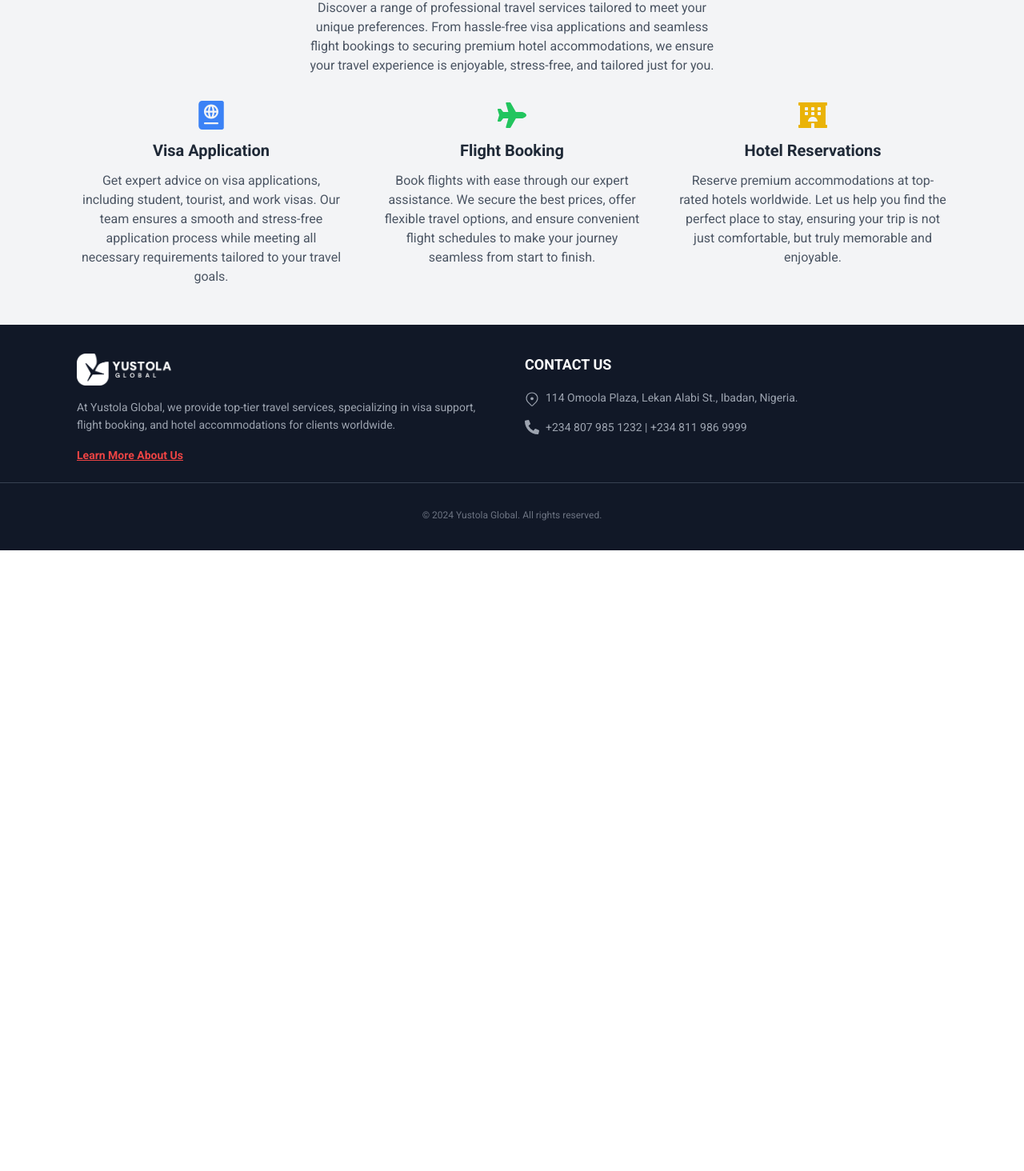
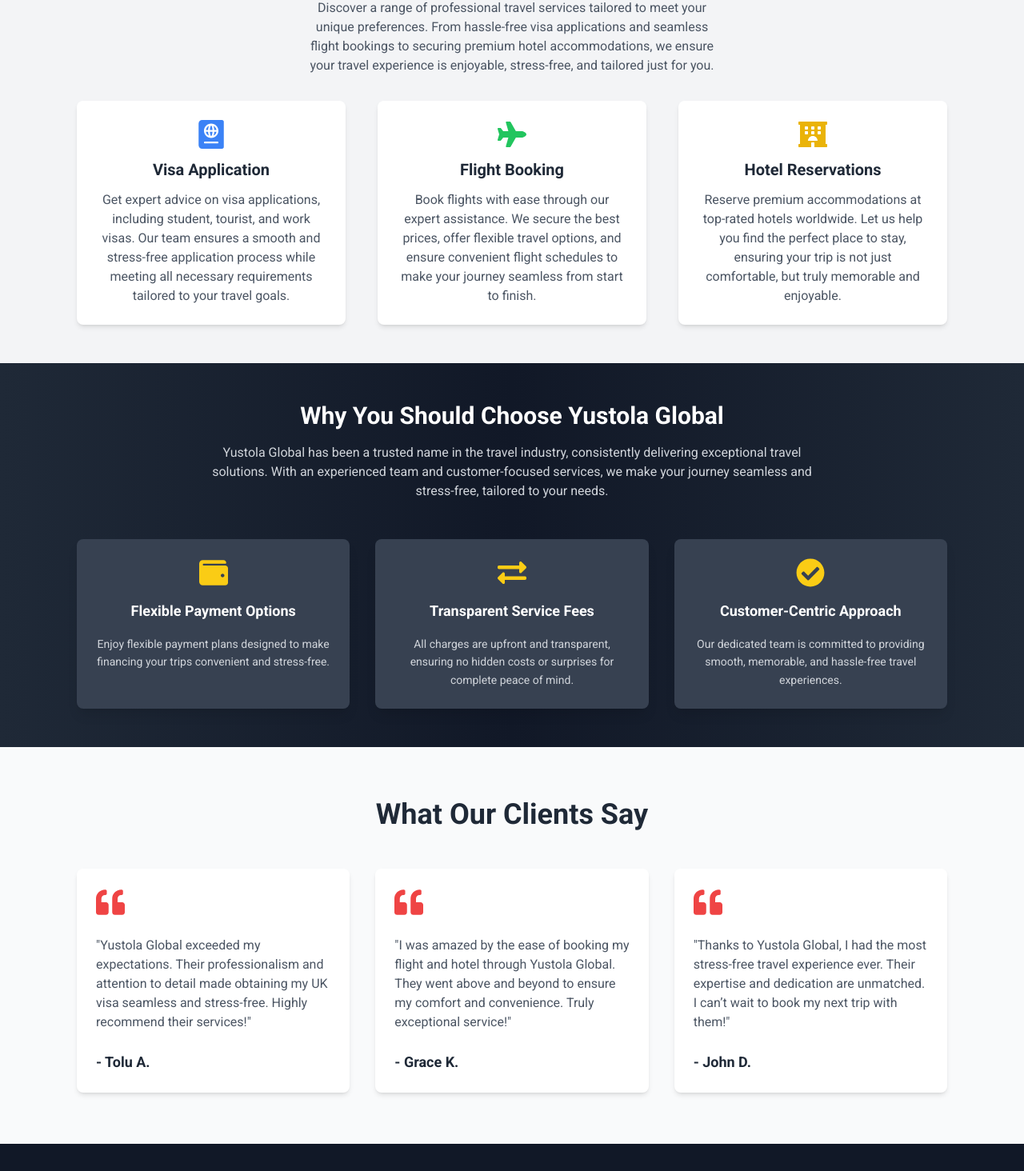
Before and after one commit to DevTaiwo18/Yustola-Global, a React (Vite) app: page / in a window 1280 px wide. Shown: the part 1040-2504 px from the top of the page at 80% size. Before the commit the page ends 1728 px from the top, so only its background shows below. Built offline with nearby package versions, Linux system fonts and the light colour scheme.

Commit message:
first commit

```diff
--- a/package.json
+++ b/package.json
@@ -10,6 +10,7 @@
     "preview": "vite preview"
   },
   "dependencies": {
+    "aos": "^2.3.4",
     "react": "^18.3.1",
     "react-dom": "^18.3.1",
     "react-helmet-async": "^2.0.5",
--- a/src/components/Ourservice.jsx
+++ b/src/components/Ourservice.jsx
@@ -1,13 +1,31 @@
-import React from "react";
+import React, { useEffect } from "react";
 import { FaPlane, FaHotel, FaPassport } from "react-icons/fa";
+import AOS from "aos";
+import "aos/dist/aos.css";
 
 const Ourservice = () => {
+  useEffect(() => {
+    AOS.init({
+      duration: 1200, // Animation duration
+      easing: "ease-in-out", // Animation easing
+      once: true, // Animation only happens once
+    });
+  }, []);
+
   return (
     <div className="py-12 bg-gray-100">
       {/* Section Title */}
       <div className="text-center mb-8 px-4">
-        <h2 className="text-3xl font-bold text-gray-800">Our Services</h2>
-        <p className="mt-4 text-gray-600 max-w-lg mx-auto leading-relaxed text-sm md:text-base">
+        <h2
+          className="text-3xl font-bold text-gray-800"
+          data-aos="fade-down" // Adding animation to the title
+        >
+          Our Services
+        </h2>
+        <p
+          className="mt-4 text-gray-600 max-w-lg mx-auto leading-relaxed text-sm md:text-base"
+          data-aos="fade-up" // Adding animation to the description
+        >
           Discover a range of professional travel services tailored to meet your unique preferences.
           From hassle-free visa applications and seamless flight bookings to securing premium hotel
           accommodations, we ensure your travel experience is enjoyable, stress-free, and tailored
@@ -16,9 +34,15 @@
       </div>
 
       {/* Services Grid */}
-      <div className="max-w-[90%] md:max-w-[85%] mx-auto grid grid-cols-1 md:grid-cols-3 gap-8 md:gap-10 text-center">
+      <div
+        className="max-w-[90%] md:max-w-[85%] mx-auto grid grid-cols-1 md:grid-cols-3 gap-8 md:gap-10 text-center"
+        data-aos="fade-up" // Adding animation to the grid
+      >
         {/* Visa Application */}
-        <div className="space-y-3">
+        <div
+          className="space-y-3 p-6 bg-white rounded-lg shadow-md transition-transform duration-300 hover:scale-105 hover:shadow-xl"
+          data-aos="zoom-in"
+        >
           <FaPassport className="text-4xl text-blue-500 mx-auto" />
           <h3 className="text-lg md:text-xl font-semibold text-gray-800">Visa Application</h3>
           <p className="text-gray-600 text-sm md:text-base leading-relaxed">
@@ -29,7 +53,10 @@
         </div>
 
         {/* Flight Booking */}
-        <div className="space-y-3">
+        <div
+          className="space-y-3 p-6 bg-white rounded-lg shadow-md transition-transform duration-300 hover:scale-105 hover:shadow-xl"
+          data-aos="zoom-in"
+        >
           <FaPlane className="text-4xl text-green-500 mx-auto" />
           <h3 className="text-lg md:text-xl font-semibold text-gray-800">Flight Booking</h3>
           <p className="text-gray-600 text-sm md:text-base leading-relaxed">
@@ -40,7 +67,10 @@
         </div>
 
         {/* Hotel Reservations */}
-        <div className="space-y-3">
+        <div
+          className="space-y-3 p-6 bg-white rounded-lg shadow-md transition-transform duration-300 hover:scale-105 hover:shadow-xl"
+          data-aos="zoom-in"
+        >
           <FaHotel className="text-4xl text-yellow-500 mx-auto" />
           <h3 className="text-lg md:text-xl font-semibold text-gray-800">Hotel Reservations</h3>
           <p className="text-gray-600 text-sm md:text-base leading-relaxed">
--- /dev/null
+++ b/src/components/Testimonials.jsx
@@ -0,0 +1,78 @@
+import React, { useEffect } from "react";
+import { FaQuoteLeft } from "react-icons/fa";
+import AOS from "aos";
+import "aos/dist/aos.css";
+
+const Testimonials = () => {
+  useEffect(() => {
+    AOS.init({
+      duration: 1200, // Animation duration
+      easing: "ease-in-out", // Animation easing
+      once: true, // Animates only once
+    });
+  }, []);
+
+  return (
+    <div className="py-16 bg-gray-50">
+      {/* Title Section */}
+      <div className="text-center mb-12" data-aos="fade-up">
+        <h2 className="text-3xl md:text-4xl font-bold text-gray-800">
+          What Our Clients Say
+        </h2>
+      </div>
+
+      {/* Testimonials Grid */}
+      <div className="max-w-[85%] mx-auto grid grid-cols-1 sm:grid-cols-2 lg:grid-cols-3 gap-8">
+        {/* Testimonial 1 */}
+        <div
+          className="bg-white shadow-md rounded-lg p-6 space-y-6 transition-transform duration-300 hover:-translate-y-2 hover:shadow-xl"
+          data-aos="zoom-in"
+        >
+          <FaQuoteLeft className="text-3xl md:text-4xl text-red-500" />
+          <p className="text-sm md:text-base text-gray-600 leading-relaxed">
+            "Yustola Global exceeded my expectations. Their professionalism and
+            attention to detail made obtaining my UK visa seamless and
+            stress-free. Highly recommend their services!"
+          </p>
+          <h4 className="text-sm md:text-lg font-semibold text-gray-800">
+            - Tolu A.
+          </h4>
+        </div>
+
+        {/* Testimonial 2 */}
+        <div
+          className="bg-white shadow-md rounded-lg p-6 space-y-6 transition-transform duration-300 hover:-translate-y-2 hover:shadow-xl"
+          data-aos="zoom-in"
+        >
+          <FaQuoteLeft className="text-3xl md:text-4xl text-red-500" />
+          <p className="text-sm md:text-base text-gray-600 leading-relaxed">
+            "I was amazed by the ease of booking my flight and hotel through
+            Yustola Global. They went above and beyond to ensure my comfort and
+            convenience. Truly exceptional service!"
+          </p>
+          <h4 className="text-sm md:text-lg font-semibold text-gray-800">
+            - Grace K.
+          </h4>
+        </div>
+
+        {/* Testimonial 3 */}
+        <div
+          className="bg-white shadow-md rounded-lg p-6 space-y-6 transition-transform duration-300 hover:-translate-y-2 hover:shadow-xl"
+          data-aos="zoom-in"
+        >
+          <FaQuoteLeft className="text-3xl md:text-4xl text-red-500" />
+          <p className="text-sm md:text-base text-gray-600 leading-relaxed">
+            "Thanks to Yustola Global, I had the most stress-free travel
+            experience ever. Their expertise and dedication are unmatched. I
+            can’t wait to book my next trip with them!"
+          </p>
+          <h4 className="text-sm md:text-lg font-semibold text-gray-800">
+            - John D.
+          </h4>
+        </div>
+      </div>
+    </div>
+  );
+};
+
+export default Testimonials;
--- /dev/null
+++ b/src/components/Why.jsx
@@ -0,0 +1,89 @@
+import React, { useEffect } from "react";
+import { FaWallet, FaExchangeAlt, FaCheckCircle } from "react-icons/fa";
+import AOS from "aos";
+import "aos/dist/aos.css";
+
+const Why = () => {
+  useEffect(() => {
+    AOS.init({
+      duration: 1200, // Animation duration
+      easing: "ease-in-out", // Animation easing
+      once: true, // Animation only happens once
+    });
+  }, []);
+
+  return (
+    <div className="py-12 bg-gradient-to-r from-gray-800 via-gray-900 to-gray-800 text-white">
+      <div className="max-w-[85%] mx-auto">
+        {/* Title Section */}
+        <div
+          className="text-center mb-12"
+          data-aos="fade-down" // Animation for title
+        >
+          <h2 className="text-2xl md:text-3xl font-bold text-white">
+            Why You Should Choose Yustola Global
+          </h2>
+          <p
+            className="mt-4 text-gray-300 text-sm md:text-base leading-relaxed max-w-3xl mx-auto"
+            data-aos="fade-up" // Animation for subtitle
+          >
+            Yustola Global has been a trusted name in the travel industry,
+            consistently delivering exceptional travel solutions. With an
+            experienced team and customer-focused services, we make your journey
+            seamless and stress-free, tailored to your needs.
+          </p>
+        </div>
+
+        {/* Features Section */}
+        <div className="grid grid-cols-1 md:grid-cols-3 gap-8">
+          {/* Feature 1 */}
+          <div
+            className="flex flex-col items-start md:items-center bg-gray-700 p-6 rounded-lg shadow-lg space-y-4 transition-transform duration-300 hover:scale-105 hover:shadow-xl"
+            data-aos="zoom-in" // Animation for feature 1
+          >
+            <FaWallet className="text-4xl text-yellow-400" />
+            <h3 className="text-lg font-semibold text-left md:text-center">
+              Flexible Payment Options
+            </h3>
+            <p className="text-sm text-gray-300 leading-relaxed text-left md:text-center">
+              Enjoy flexible payment plans designed to make financing your trips
+              convenient and stress-free.
+            </p>
+          </div>
+
+          {/* Feature 2 */}
+          <div
+            className="flex flex-col items-start md:items-center bg-gray-700 p-6 rounded-lg shadow-lg space-y-4 transition-transform duration-300 hover:scale-105 hover:shadow-xl"
+            data-aos="zoom-in" // Animation for feature 2
+          >
+            <FaExchangeAlt className="text-4xl text-yellow-400" />
+            <h3 className="text-lg font-semibold text-left md:text-center">
+              Transparent Service Fees
+            </h3>
+            <p className="text-sm text-gray-300 leading-relaxed text-left md:text-center">
+              All charges are upfront and transparent, ensuring no hidden costs
+              or surprises for complete peace of mind.
+            </p>
+          </div>
+
+          {/* Feature 3 */}
+          <div
+            className="flex flex-col items-start md:items-center bg-gray-700 p-6 rounded-lg shadow-lg space-y-4 transition-transform duration-300 hover:scale-105 hover:shadow-xl"
+            data-aos="zoom-in" // Animation for feature 3
+          >
+            <FaCheckCircle className="text-4xl text-yellow-400" />
+            <h3 className="text-lg font-semibold text-left md:text-center">
+              Customer-Centric Approach
+            </h3>
+            <p className="text-sm text-gray-300 leading-relaxed text-left md:text-center">
+              Our dedicated team is committed to providing smooth, memorable,
+              and hassle-free travel experiences.
+            </p>
+          </div>
+        </div>
+      </div>
+    </div>
+  );
+};
+
+export default Why;
--- a/src/pages/Home.jsx
+++ b/src/pages/Home.jsx
@@ -1,12 +1,23 @@
-// src/pages/Home.jsx
-import React from 'react';
+import React, { useEffect } from 'react';
 import { Helmet } from 'react-helmet-async';
-import { Link } from 'react-router-dom'; // Importing Link for navigation
+import { Link } from 'react-router-dom';
+import AOS from 'aos';
+import 'aos/dist/aos.css'; // Import AOS styles
 import Herosection from './../assets/29cca-slider-5.jpg';
 import { FaBriefcase, FaGraduationCap, FaPlane } from 'react-icons/fa';
 import Ourservice from '../components/Ourservice';
+import Why from '../components/Why';
+import Testimonials from '../components/Testimonials';
 
 const Home = () => {
+  useEffect(() => {
+    AOS.init({
+      duration: 1200,
+      easing: 'ease-in-out',
+      once: true,
+    });
+  }, []);
+
   return (
     <div>
       <Helmet>
@@ -15,7 +26,10 @@
       </Helmet>
 
       {/* Hero Section */}
-      <div className="relative w-full h-[60vh] md:h-[80vh] bg-gradient-to-r from-blue-500 via-blue-600 to-blue-700 text-white flex items-center justify-center md:justify-start">
+      <div
+        className="relative w-full h-[60vh] md:h-[80vh] bg-gradient-to-r from-blue-500 via-blue-600 to-blue-700 text-white flex items-center justify-center md:justify-start"
+        data-aos="fade-up"
+      >
         {/* Background Image */}
         <div className="absolute inset-0">
           <img
@@ -26,7 +40,7 @@
         </div>
 
         {/* Hero Content */}
-        <div className="relative z-10 max-w-[85%] text-left md:text-left px-1 md:px-24">
+        <div className="relative z-10 max-w-[85%] text-left px-1 md:px-24">
           <div className="space-y-2">
             <h2 className="text-2xl md:text-4xl text-white font-medium">
               Welcome to
@@ -53,10 +67,12 @@
 
       {/* Visa Types Section */}
       <div className="py-10 bg-gray-800 text-gray-300">
-        <div className="max-w-[85%] px-2 mx-auto grid grid-cols-1 sm:grid-cols-2 md:grid-cols-3 gap-6 md:gap-12">
-
+        <div
+          className="max-w-[85%] px-2 mx-auto grid grid-cols-1 sm:grid-cols-2 md:grid-cols-3 gap-6 md:gap-12"
+          data-aos="fade-up"
+        >
           {/* Work Visas */}
-          <div className="space-y-4">
+          <div className="space-y-4" data-aos="zoom-in">
             <div className="flex items-center space-x-4">
               <FaBriefcase className="text-2xl sm:text-3xl text-blue-400" />
               <h3 className="text-sm font-bold text-white">Work Visas</h3>
@@ -67,7 +83,7 @@
           </div>
 
           {/* Student Visas */}
-          <div className="space-y-4">
+          <div className="space-y-4" data-aos="zoom-in">
             <div className="flex items-center space-x-4">
               <FaGraduationCap className="text-2xl sm:text-3xl text-green-400" />
               <h3 className="text-sm font-bold text-white">Student Visas</h3>
@@ -78,7 +94,7 @@
           </div>
 
           {/* Visit/Tourist Visas */}
-          <div className="space-y-4">
+          <div className="space-y-4" data-aos="zoom-in">
             <div className="flex items-center space-x-4">
               <FaPlane className="text-2xl text-yellow-400" />
               <h3 className="text-sm font-bold text-white">Visit/Tourist Visas</h3>
@@ -91,8 +107,13 @@
       </div>
 
       {/* Our service */}
-      <Ourservice />
+      <Ourservice data-aos="fade-right" />
 
+      {/* Why choose us */}
+      <Why data-aos="fade-left" />
+
+      {/* Testimonials */}
+      <Testimonials data-aos="fade-up" />
     </div>
   );
 };
```
Also changed, not shown: src/App.jsx (+10 -2 lines), 1 other file (tests, documents, lock files or other folders).
